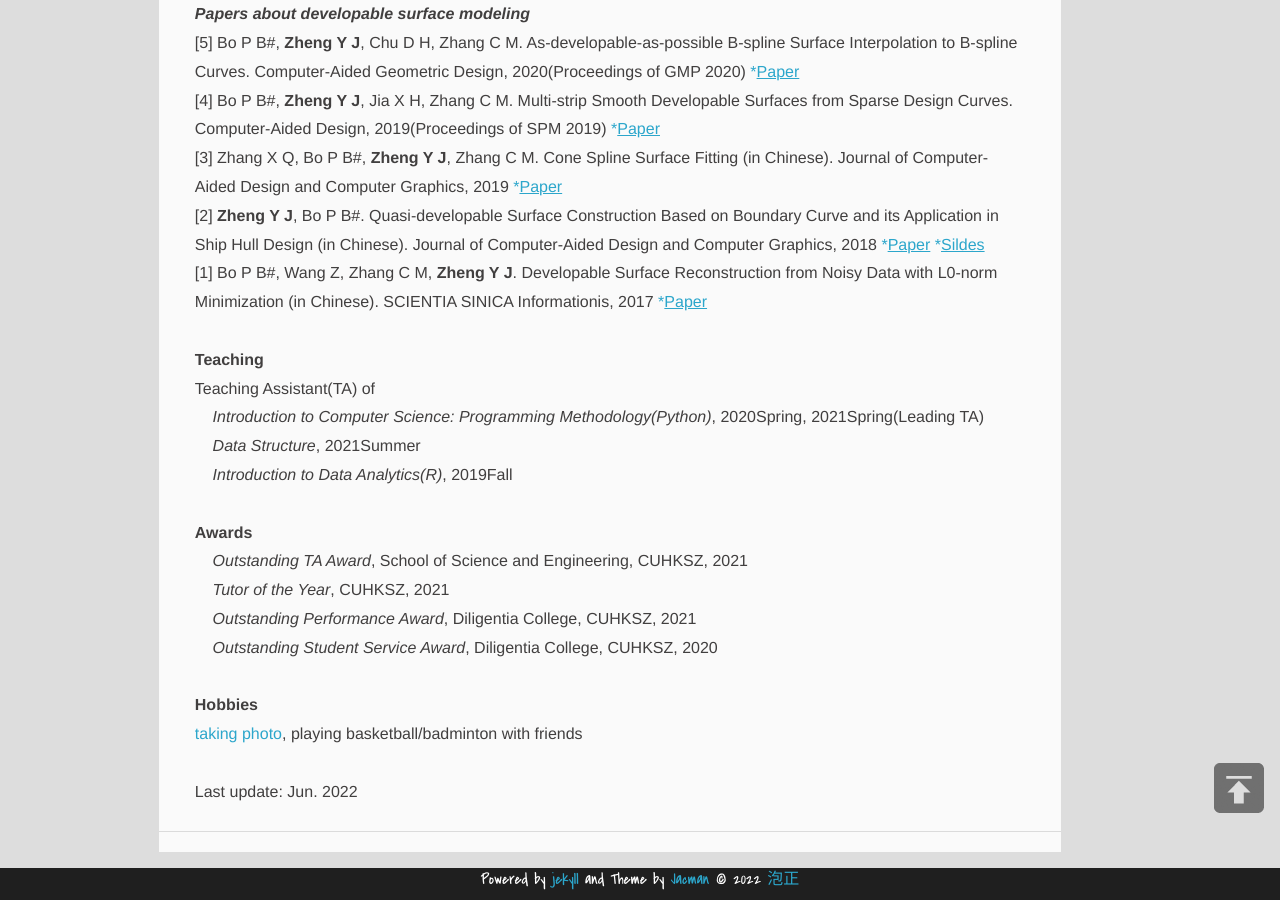
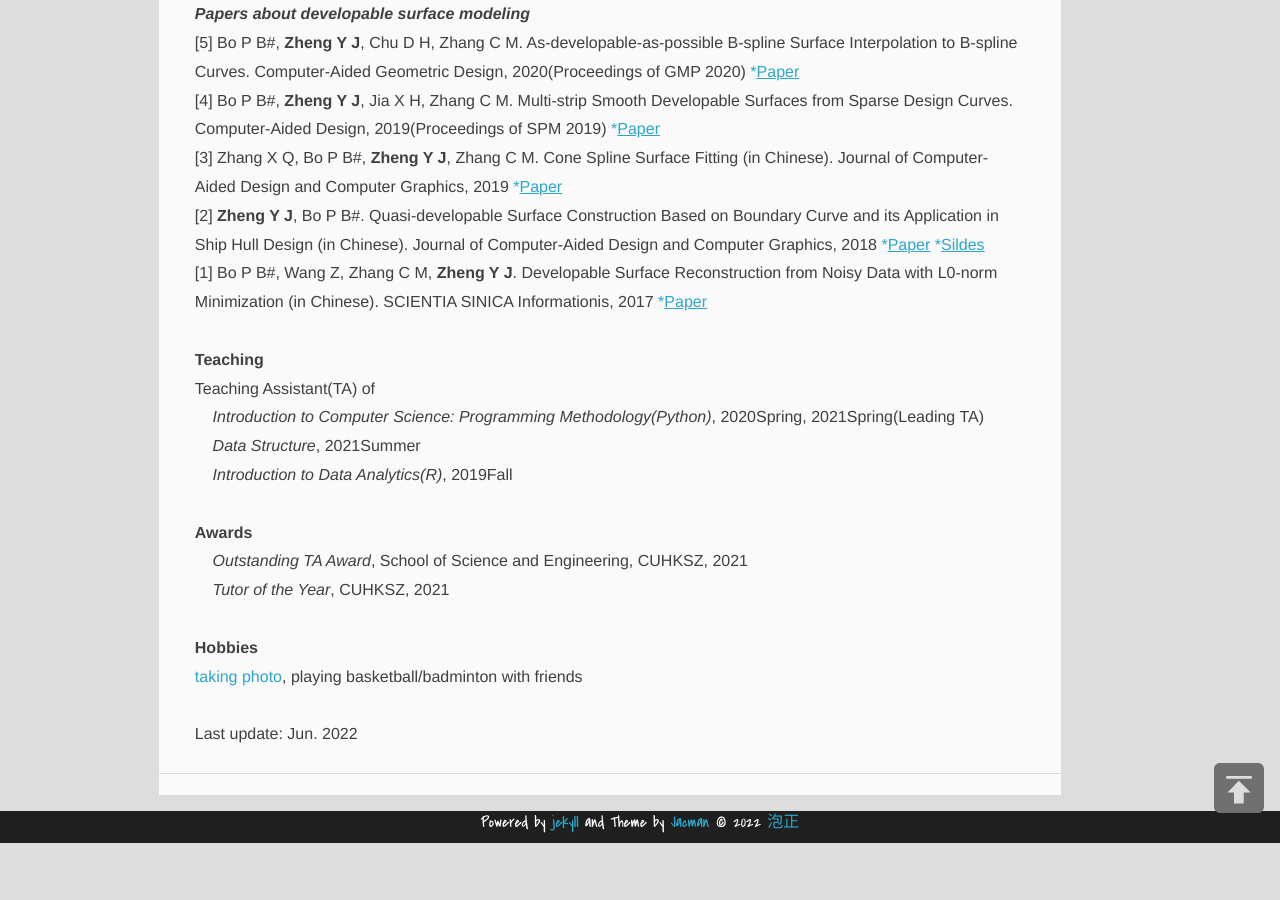
Before and after one commit to PAULYZHENG/paulyzheng.github.io, a Jekyll site: the page built from about/index.html, in a window 1280 px wide and 900 px high, scrolled down 1257 px. Built offline with Jekyll 4.4.1, drawn with Linux system fonts in a browser that asks for light colours; comment, search, counter and statistics services are not loaded; after the commit the page ends 2100 px from its top, so only the background shows below that.

Commit message:
Update index.html

```diff
--- a/about/index.html
+++ b/about/index.html
@@ -70,9 +70,8 @@
 <br/>
 &nbsp &nbsp <I>Outstanding TA Award</I>, School of Science and Engineering, CUHKSZ, 2021<br/>
 &nbsp &nbsp <I>Tutor of the Year</I>, CUHKSZ, 2021<br/>
-&nbsp &nbsp <I>Outstanding Performance Award</I>, Diligentia College, CUHKSZ, 2021<br/>
-&nbsp &nbsp <I>Outstanding Student Service Award</I>, Diligentia College, CUHKSZ, 2020
-<br/>
+<!-- &nbsp &nbsp <I>Outstanding Performance Award</I>, Diligentia College, CUHKSZ, 2021<br/>
+&nbsp &nbsp <I>Outstanding Student Service Award</I>, Diligentia College, CUHKSZ, 2020<br/> -->
 
 <br/>
 <B>Hobbies</B>
```
